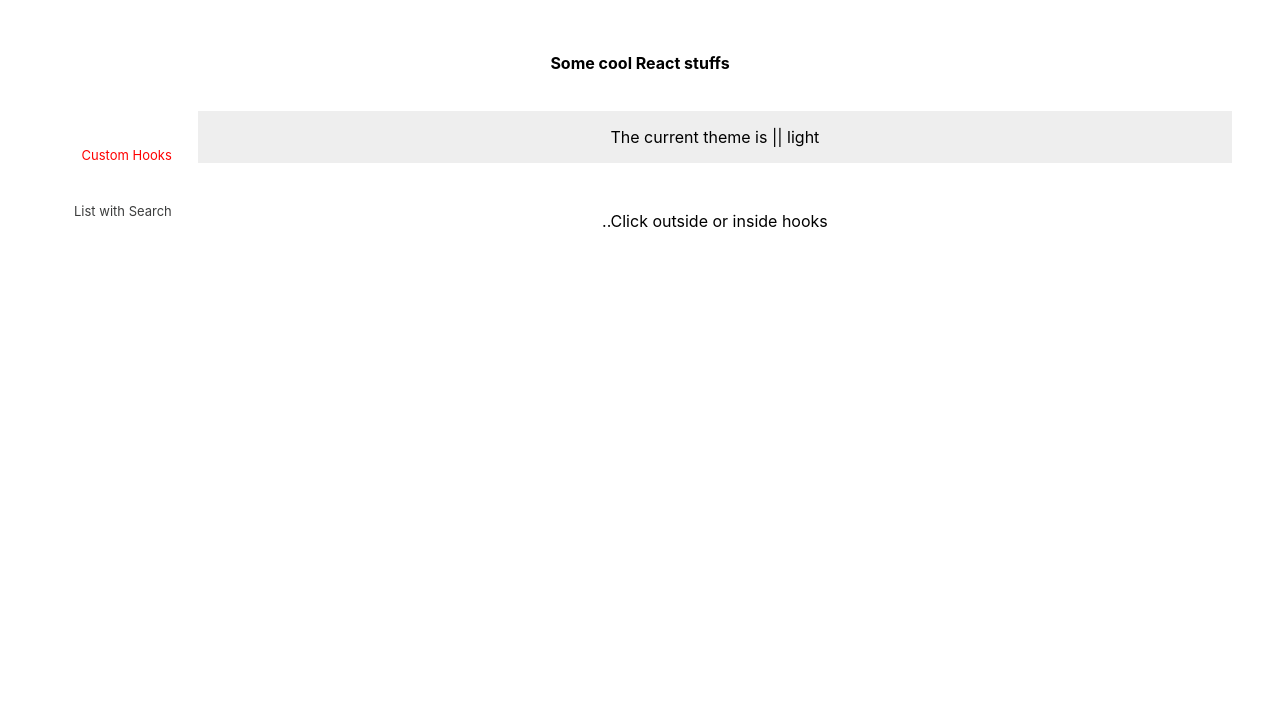
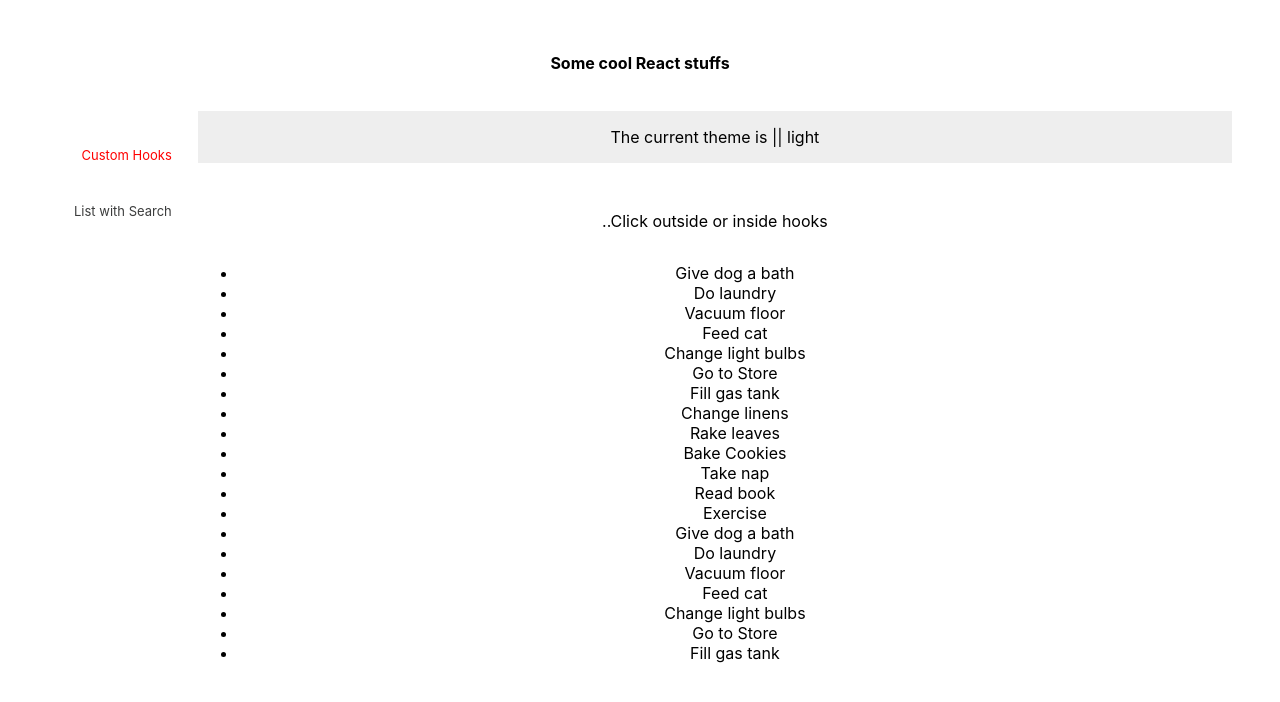
Before and after one commit to ShovanDhara/react-custom-hooks, a React (Create React App) app: page /hooks in a window 1280 px wide. Shown: the top 702 px of the page. Built offline with nearby package versions, Linux system fonts and the light colour scheme.

Commit message:
commit for state hooks

```diff
--- a/src/App.js
+++ b/src/App.js
@@ -5,11 +5,16 @@ import React from 'react';
 import { Routes, Route, NavLink } from "react-router-dom";
 import CustomHooks from './customhooks/hookComponent';
 import ListSearch from './listWithSearch/listsearchComponent';
+import { StoreProvider } from './customhooks/storeHook';
+import data from './data.json';
 
 function App() {
   const theme = useDarkMode() ? themes.dark : themes.light
-
+  const initialState = {
+    todos: data
+  }
   return (
+    <StoreProvider initialState={initialState}>
       <ThemeContext.Provider value={theme}>
         <div className="App">
           <h4 className="heading">Some cool React stuffs</h4>
@@ -33,6 +38,7 @@ function App() {
           </div>
         </div>
       </ThemeContext.Provider>
+    </StoreProvider>
 
   );
 }
--- a/src/customhooks/hookComponent.js
+++ b/src/customhooks/hookComponent.js
@@ -1,6 +1,7 @@
 import { ThemeContext, themes } from '../themeContext';
 import React, { Fragment } from 'react';
 import useClickOutside from './clickOutsideHook';
+import useStore from './storeHook';
 
 function CustomHooks() {
     const value = React.useContext(ThemeContext);
@@ -10,6 +11,7 @@ function CustomHooks() {
                 The current theme is || {value === themes.dark ? 'dark' : 'light'}
             </div>
             <Menu />
+            <Todos />
         </Fragment>
 
     )
@@ -30,4 +32,25 @@ function Menu() {
     )
 }
 
+function Todos() {
+    const [{ todos }, setStore] = useStore();
+    const getMaxId = todos.reduce(function (prev, current) {
+        return (prev.id > current.id) ? prev : current
+    })
+    const addTodos = () => {
+        setStore(old => ({
+            ...old,
+            todos: [...old.todos, { task: 'Brand New Todos', id: getMaxId + 1 }]
+        }))
+    }
+    return (
+        <ul>
+            {todos.map((item) => {
+                return <li key={item.id}>{item.task}</li>
+            })}
+        </ul>
+    )
+}
+
+
 export default CustomHooks;
--- /dev/null
+++ b/src/customhooks/storeHook.js
@@ -0,0 +1,18 @@
+import React from 'react';
+
+const context = React.createContext();
+
+export const StoreProvider = ({ children, initialState = {} }) => {
+    const [store, setStore] = React.useState(() => initialState);
+    const contextValue = React.useMemo(() => [store, setStore], [store]);
+
+    return (
+        <context.Provider value={contextValue}>
+            {children}
+        </context.Provider>
+    )
+}
+
+export default function useStore() {
+    return React.useContext(context);
+}
--- /dev/null
+++ b/src/data.json
@@ -0,0 +1,81 @@
+[{
+    "id": 1,
+    "task": "Give dog a bath",
+    "complete": true
+  }, {
+    "id": 2,
+    "task": "Do laundry",
+    "complete": true
+  }, {
+    "id": 3,
+    "task": "Vacuum floor",
+    "complete": false
+  }, {
+    "id": 4,
+    "task": "Feed cat",
+    "complete": true
+  }, {
+    "id": 5,
+    "task": "Change light bulbs",
+    "complete": false
+  }, {
+    "id": 6,
+    "task": "Go to Store",
+    "complete": true
+  }, {
+    "id": 7,
+    "task": "Fill gas tank",
+    "complete": true
+  }, {
+    "id": 8,
+    "task": "Change linens",
+    "complete": false
+  }, {
+    "id": 9,
+    "task": "Rake leaves",
+    "complete": true
+  }, {
+    "id": 10,
+    "task": "Bake Cookies",
+    "complete": false
+  }, {
+    "id": 11,
+    "task": "Take nap",
+    "complete": true
+  }, {
+    "id": 12,
+    "task": "Read book",
+    "complete": true
+  }, {
+    "id": 13,
+    "task": "Exercise",
+    "complete": false
+  }, {
+    "id": 14,
+    "task": "Give dog a bath",
+    "complete": false
+  }, {
+    "id": 15,
+    "task": "Do laundry",
+    "complete": false
+  }, {
+    "id": 16,
+    "task": "Vacuum floor",
+    "complete": false
+  }, {
+    "id": 17,
+    "task": "Feed cat",
+    "complete": true
+  }, {
+    "id": 18,
+    "task": "Change light bulbs",
+    "complete": false
+  }, {
+    "id": 19,
+    "task": "Go to Store",
+    "complete": false
+  }, {
+    "id": 20,
+    "task": "Fill gas tank",
+    "complete": false
+  }]
```
Lines whose indentation alone changed are shown as unchanged.
